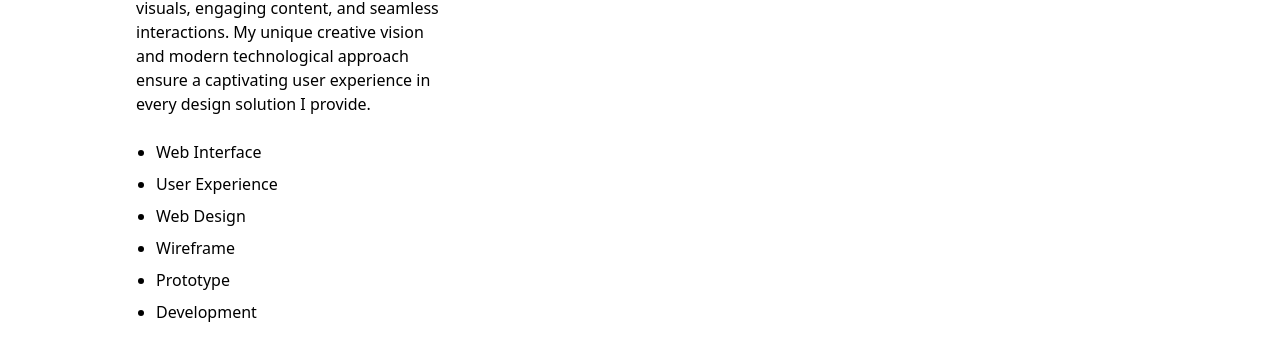
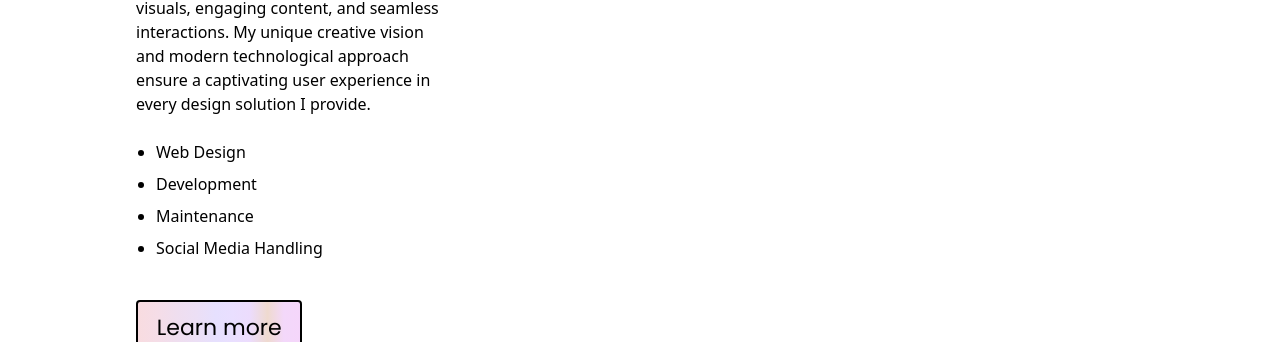
Before and after one commit to Chethan814/Divine-Innovative, a React (Vite) app: page /aboutus in a window 1280 px wide. Shown: the part 2010-2352 px from the top of the page. Built offline with nearby package versions, Linux system fonts and the light colour scheme.

Commit message:
feat: remove Portfolio component and update Aboutus content structure

```diff
--- a/src/pages/Aboutus.jsx
+++ b/src/pages/Aboutus.jsx
@@ -49,12 +49,10 @@ function Aboutus() {
             List: {
                 Contents: true,
                 li: [
-                    "Web Interface",
-                    "User Experience",
                     "Web Design",
-                    "Wireframe",
-                    "Prototype",
                     "Development",
+                    "Maintenance",
+                    "Social Media Handling",
                 ],
             },
             Navlinks: "services/website",
--- a/src/pages/Portfolio/Portfolio.jsx
+++ /dev/null
@@ -1,67 +0,0 @@
-// import React from "react";
-
-import "../../styles/index.css";
-import HeroSection from "../../components/Hero/Hero";
-import ContentCard from "../../components/MainContent/ContentCard";
-import Footer from "../../components/Footer/Footer";
-// import { faL, fas } from "@fortawesome/free-solid-svg-icons";
-
-const renderContentCard = (content) => (
-    <ContentCard
-        Tagline={content.Services.Tagline}
-        indexNeeded={content.Services.indexNeeded}
-        index={content.Services.index}
-        heading={content.Heading}
-        description={content.Description}
-        list={content.List.Contents}
-        listValue={content.List.li}
-        navlinks={content.Navlinks}
-        Button={content.Button}
-    />
-);
-
-function Portfolio() {
-    const content = {
-        Chethan: {
-            Services: {
-                Tagline: "Web Developer",
-                indexNeeded: false,
-                index: "1",
-            },
-            Heading: `Chethan K R`,
-            Description: `I am a multifaceted professional skilled in web development, design, management, and social media handling on LinkedIn and X. I craft projects that beautifully blend technology and art, offering elegant visuals, engaging content, and seamless interactions. My unique creative vision and modern technological approach ensure a captivating user experience in every design solution I provide.`,
-            List: {
-                Contents: true,
-                li: [
-                    "Web Interface",
-                    "User Experience",
-                    "Web Design",
-                    "Wireframe",
-                    "Prototype",
-                    "Development",
-                ],
-            },
-            Navlinks: "Design",
-            Button: true,
-        },
-    };
-    return (
-        <>
-            <HeroSection
-                main={false}
-                button={true}
-                buttonGIT={false}
-                h1={`PORTFOLIO`}
-                p={`A best-in-class mixture of technology and art in our projects captivate you with elegance and style of visuals,
-                    contents and interactions in our solutions.
-                    The insights provided by the creative vision,
-                    paired with the modern technology touch,
-                    render a completely satisfying user experience in every Portfolio solution we offer.`}
-            />
-            {renderContentCard(content.Chethan)}
-            <Footer />
-        </>
-    );
-}
-
-export default Portfolio;
```
